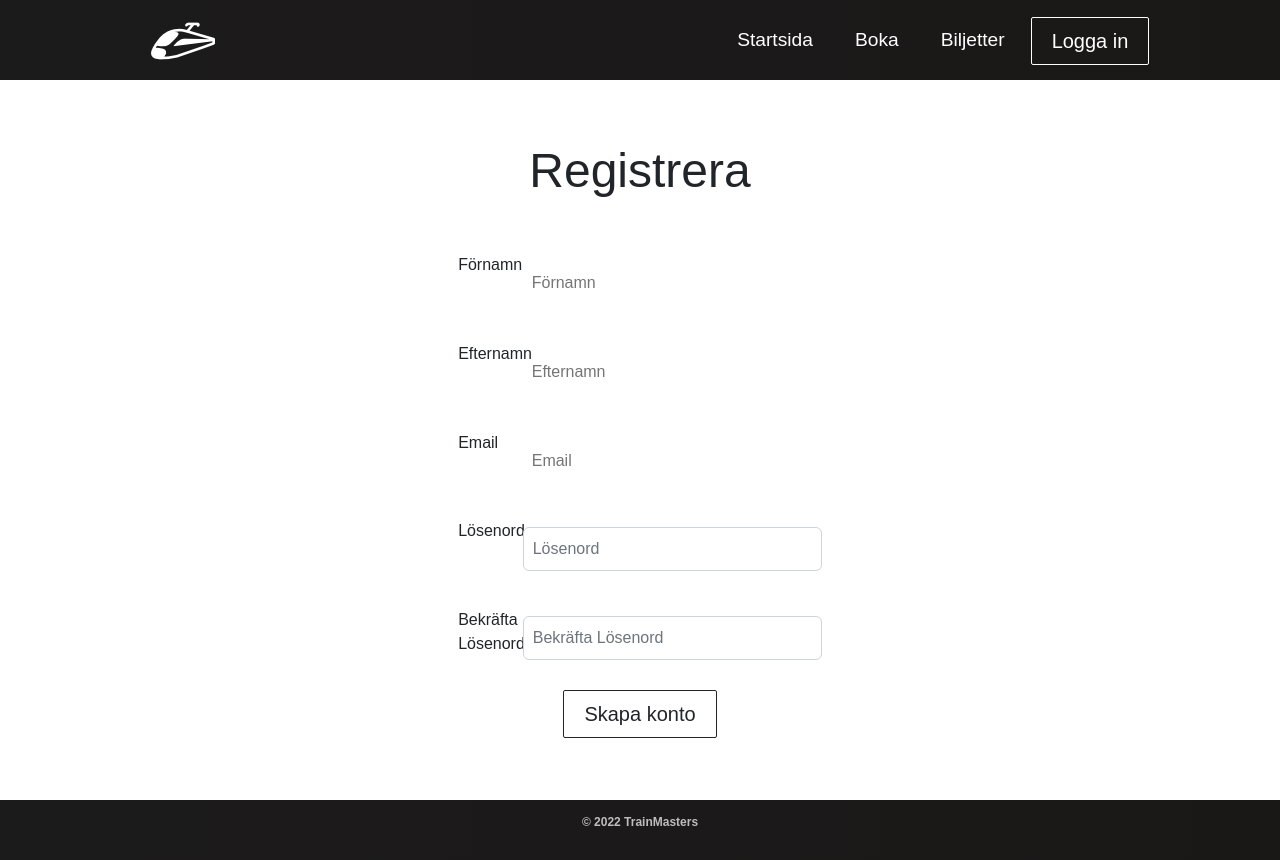
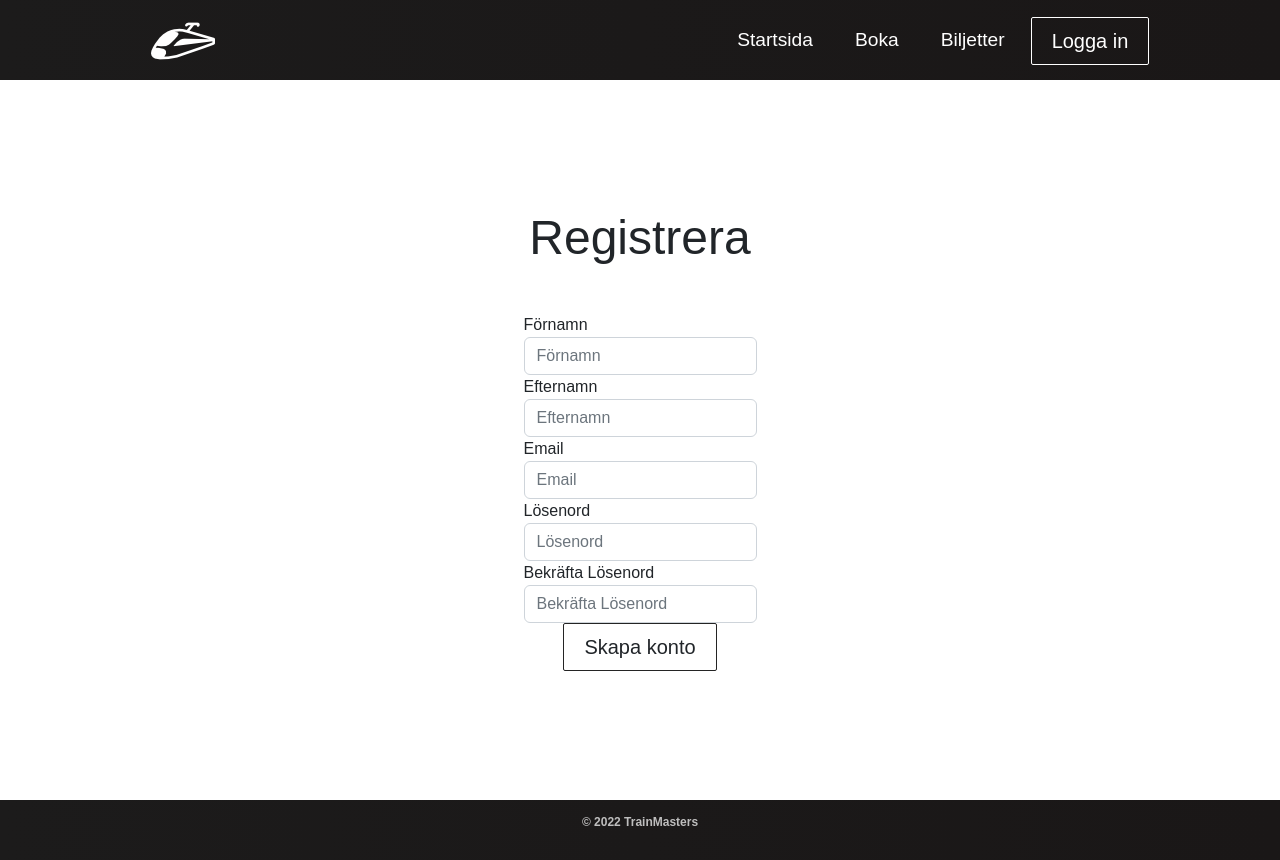
Before and after one commit to NikyAviator/TrainMasters, a React (Vite) app: page /registrera in a window 1280 px wide. Built offline with nearby package versions, Linux system fonts and the light colour scheme.

Commit message:
Changed login and register forms to bootstrap forms

```diff
--- a/scss/LogInPage.scss
+++ b/scss/LogInPage.scss
@@ -14,10 +14,6 @@
   font-size: 3rem;
 }
 
-.email-login {
-  margin-top: 2%;
-}
-
 .Register-heading {
   margin-top: 8%;
   text-align: center;
--- a/src/components/Pages/LogInPage.jsx
+++ b/src/components/Pages/LogInPage.jsx
@@ -1,70 +1,61 @@
-import React from 'react';
-import { Link } from 'react-router-dom';
-import { Button } from '../UI/Button';
+import React from "react";
+import { Link } from "react-router-dom";
+import { Button } from "../UI/Button";
 
-import '../../../scss/main.scss';
+import "../../../scss/main.scss";
 
 export default function LogInPage() {
   const inputStyle = {
-    padding: '3%',
-    marginTop: '5%',
-    marginBottom: '10%',
+    padding: "3%",
+    marginTop: "5%",
+    marginBottom: "10%",
   };
 
   return (
-    <div className='login'>
-      <div className='login-container'>
-        <div className='Heading'>
+    <div className="login">
+      <div className="login-container">
+        <div className="Heading">
           <h1>Logga in</h1>
         </div>
         <form>
-          <div class='form-group row'>
-            <label for='staticEmail' class='col-sm-2 col-form-label'>
-              Email
-            </label>
-            <div class='col-sm-10'>
-              <input
-                style={inputStyle}
-                type='text'
-                readonly
-                class='form-control-plaintext'
-                id='staticEmail'
-                placeholder='Email'
-              />
-            </div>
+          <div class="form-group">
+            <label for="exampleInputEmail1">Email</label>
+            <input
+              type="email"
+              class="form-control"
+              id="exampleInputEmail1"
+              aria-describedby="emailHelp"
+              placeholder="Email"
+            />
           </div>
-          <div class='form-group row'>
-            <label for='inputPassword' class='col-sm-2 col-form-label'>
-              Lösenord
-            </label>
-            <div class='col-sm-10'>
-              <input
-                style={inputStyle}
-                type='password'
-                class='form-control'
-                id='inputPassword'
-                placeholder='Lösenord'
-              />
-            </div>
+          <div class="form-group">
+            <label for="exampleInputPassword1">Lösenord</label>
+            <input
+              type="password"
+              class="form-control"
+              id="exampleInputPassword1"
+              placeholder="Lösenord"
+            />
           </div>
         </form>
-        <div className='btn'>
+        <div className="btn">
           <Button
-            buttonStyle='btn--secondary-outline'
-            buttonSize='btn--medium-secondary'
+            type="submit"
+            buttonStyle="btn--secondary-outline"
+            buttonSize="btn--medium-secondary"
           >
             Logga in
           </Button>
         </div>
-        <div className='Register-heading'>
+        <div className="Register-heading">
           <h3>Har du inget konto?</h3>
           <h4>Registrera dig här.</h4>
         </div>
-        <div className='btn'>
+        <div className="btn">
           <Button
-            buttonStyle='btn--secondary-outline'
-            buttonSize='btn--medium-secondary'
-            link='/registrera'
+            buttonStyle="btn--secondary-outline"
+            buttonSize="btn--medium-secondary"
+            link="/registrera"
           >
             Registrera
           </Button>
--- a/src/components/Pages/RegisterPage.jsx
+++ b/src/components/Pages/RegisterPage.jsx
@@ -3,97 +3,59 @@ import { Button } from '../UI/Button';
 import '../../../scss/main.scss';
 
 export default function RegisterPage() {
-  const inputStyle = {
-    padding: '3%',
-    marginTop: '5%',
-    marginBottom: '10%',
-  };
 
   return (
-    <div className='register'>
-      <div className='register-container'>
-        <div className='Heading'>
+    <div className="register">
+      <div className="register-container">
+        <div className="Heading">
           <h1>Registrera</h1>
         </div>
         <form>
-          <div class='form-group row'>
-            <label for='staticEmail' class='col-sm-2 col-form-label'>
-              Förnamn
-            </label>
-            <div class='col-sm-10'>
+          <div class="form-group">
+            <label for="exampleInputEmail1">Förnamn</label>
             <input
-                style={inputStyle}
-                type='text'
-                readonly
-                class='form-control-plaintext'
-                id='staticEmail'
-                placeholder='Förnamn'
+              class="form-control"
+              aria-describedby="emailHelp"
+              placeholder="Förnamn"
             />
           </div>
+          <div class="form-group">
+            <label for="exampleInputPassword1">Efternamn</label>
+            <input class="form-control" placeholder="Efternamn" />
           </div>
-          <div class='form-group row'>
-            <label for='staticEmail' class='col-sm-2 col-form-label'>
-              Efternamn
-            </label>
-            <div class='col-sm-10'>
+          <div class="form-group">
+            <label for="exampleInputEmail1">Email</label>
             <input
-                style={inputStyle}
-                type='text'
-                readonly
-                class='form-control-plaintext'
-                id='staticEmail'
-                placeholder='Efternamn'
+              type="email"
+              class="form-control"
+              id="exampleInputEmail1"
+              aria-describedby="emailHelp"
+              placeholder="Email"
             />
           </div>
-          </div>
-          <div class='form-group row'>
-            <label for='staticEmail' class='col-sm-2 col-form-label'>
-              Email
-            </label>
-            <div class='col-sm-10'>
+          <div class="form-group">
+            <label for="exampleInputPassword1">Lösenord</label>
             <input
-                style={inputStyle}
-                type='text'
-                readonly
-                class='form-control-plaintext'
-                id='staticEmail'
-                placeholder='Email'
+              type="password"
+              class="form-control"
+              id="exampleInputPassword1"
+              placeholder="Lösenord"
             />
           </div>
-          </div>
-          <div class='form-group row'>
-            <label for='inputPassword' class='col-sm-2 col-form-label'>
-              Lösenord
-            </label>
-            <div class='col-sm-10'>
+          <div class="form-group">
+            <label for="exampleInputPassword1">Bekräfta Lösenord</label>
             <input
-                style={inputStyle}
-                type='password'
-                class='form-control'
-                id='inputPassword'
-                placeholder='Lösenord'
+              type="password"
+              class="form-control"
+              id="exampleInputPassword1"
+              placeholder="Bekräfta Lösenord"
             />
-            </div>
-          </div>
-          <div class='form-group row'>
-            <label for='inputPassword' class='col-sm-2 col-form-label'>
-              Bekräfta Lösenord
-            </label>
-            <div class='col-sm-10'>
-              <input
-                style={inputStyle}
-                type='password'
-                class='form-control'
-                id='inputPassword'
-                placeholder='Bekräfta Lösenord'
-              />
-            </div>
           </div>
         </form>
         <div>
           <Button
-            buttonStyle='btn--secondary-outline'
-            buttonSize='btn--medium-secondary'
+            buttonStyle="btn--secondary-outline"
+            buttonSize="btn--medium-secondary"
           >
             Skapa konto
           </Button>
```
Lines whose indentation alone changed are shown as unchanged.
